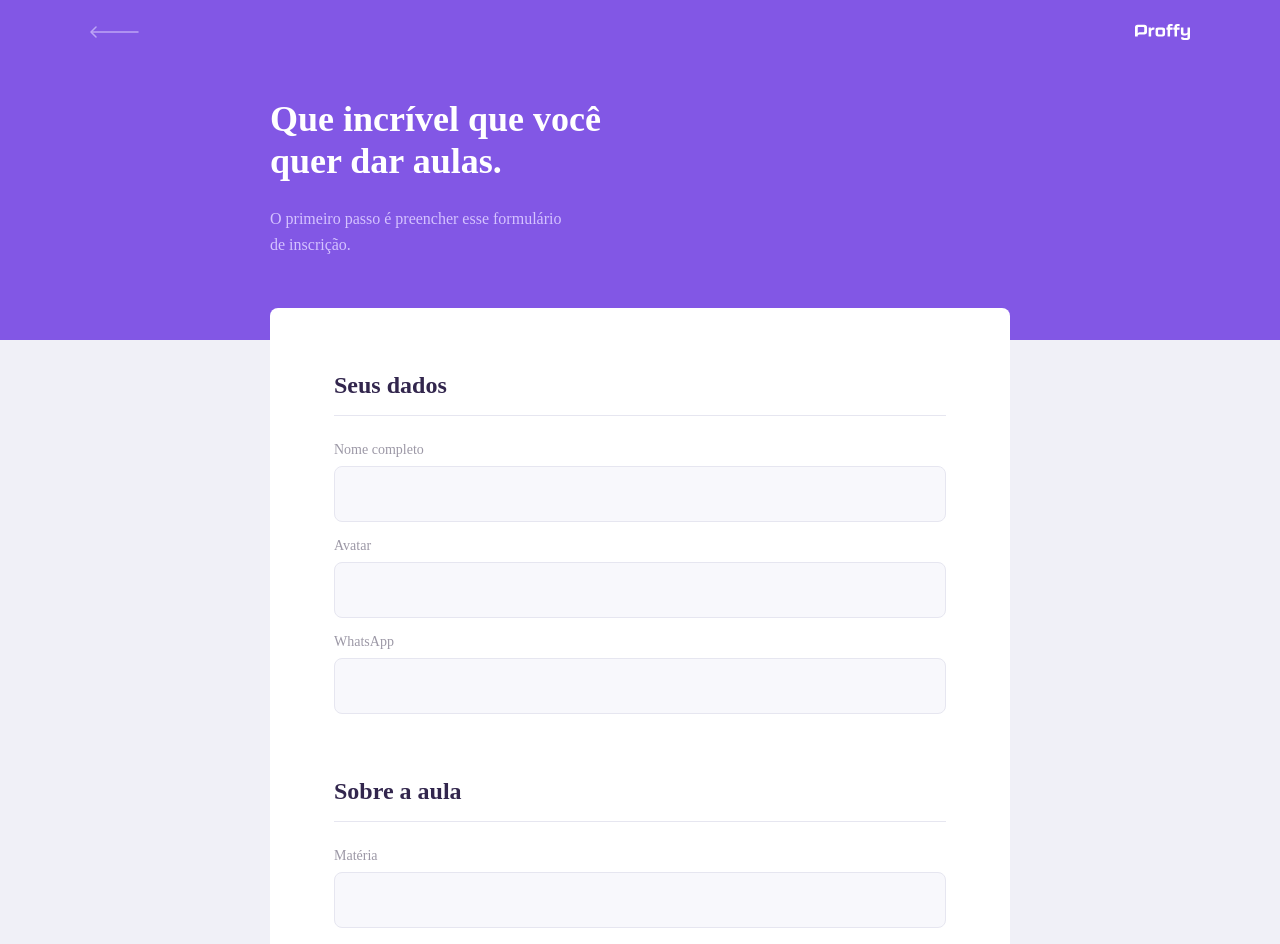
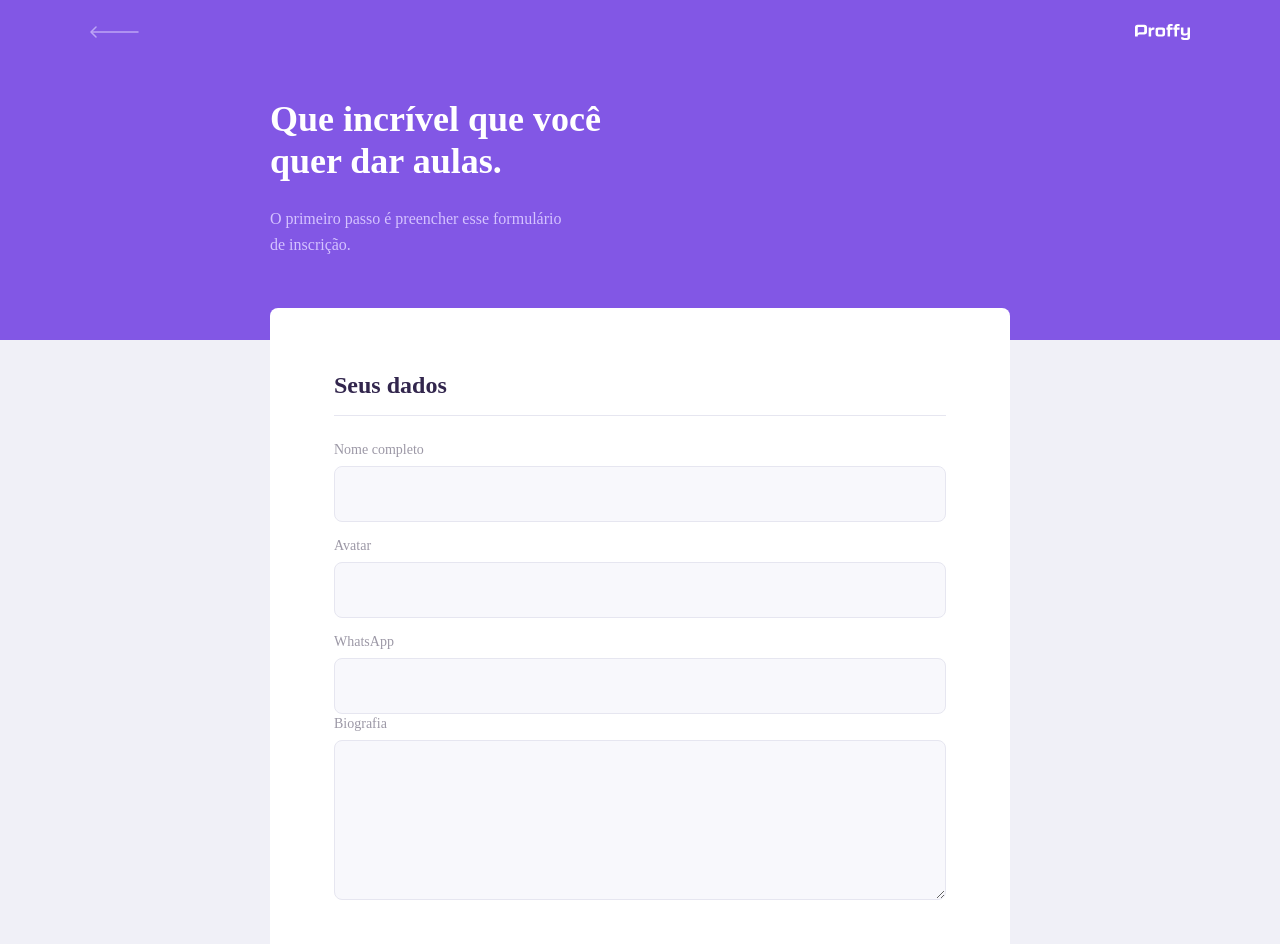
Before and after one commit to lfnandoo/proffy-frontend, a React (Create React App) app: page /give-classes in a window 1280 px wide. Shown: the top 944 px of the page. Built offline with nearby package versions, Linux system fonts and the light colour scheme; the HTML template or start-up script is replaced by a standard one.

Commit message:
🚀 Textarea component

```diff
--- /dev/null
+++ b/src/components/Select/styles.css
@@ -0,0 +1,34 @@
+.input-block {
+  position: relative;
+}
+
+.input-block + .input-block {
+  margin-top: 1.4rem;
+}
+
+.input-block label {
+  font-size: 1.4rem;
+}
+
+.input-block input {
+  width: 100%;
+  height: 5.6rem;
+  margin-top: 0.8rem;
+  border-radius: 0.8rem;
+  background: var(--color-input-background);
+  border: 1px solid var(--color-line-in-white);
+  outline: 0;
+  padding: 0 1.6rem;
+  font: 1.6rem Archivo;
+}
+
+.input-block:focus-within::after {
+  width: calc(100% - 3.2rem);
+  height: 2px;
+  content: "";
+  background: var(--color-primary-light);
+  position: absolute;
+  left: 1.6rem;
+  right: 1.6rem;
+  bottom: 0;
+}
--- /dev/null
+++ b/src/components/Textarea/index.tsx
@@ -0,0 +1,18 @@
+import React, { TextareaHTMLAttributes } from "react";
+import "./styles.css";
+
+interface TextareaProps extends TextareaHTMLAttributes<HTMLTextAreaElement> {
+  label: string;
+  name: string;
+}
+
+const Textarea: React.FC<TextareaProps> = ({ label, name, ...rest }) => {
+  return (
+    <div className="text-area-block">
+      <label htmlFor={name}>{label}</label>
+      <textarea id={name} {...rest} />
+    </div>
+  );
+};
+
+export default Textarea;
--- /dev/null
+++ b/src/components/Textarea/styles.css
@@ -0,0 +1,36 @@
+.text-area-block {
+  position: relative;
+}
+
+.text-area-block + .text-area-block {
+  margin-top: 1.4rem;
+}
+
+.text-area-block label {
+  font-size: 1.4rem;
+}
+
+.text-area-block textarea {
+  width: 100%;
+  height: 16rem;
+  min-height: 7rem;
+  margin-top: 0.8rem;
+  border-radius: 0.8rem;
+  background: var(--color-input-background);
+  border: 1px solid var(--color-line-in-white);
+  outline: 0;
+  padding: 1.2rem 1.6rem;
+  resize: vertical;
+  font: 1.6rem Archivo;
+}
+
+.text-area-block:focus-within::after {
+  width: calc(100% - 3.2rem);
+  height: 2px;
+  content: "";
+  background: var(--color-primary-light);
+  position: absolute;
+  left: 1.6rem;
+  right: 1.6rem;
+  bottom: 0.6rem;
+}
--- a/src/pages/TeacherForm/index.tsx
+++ b/src/pages/TeacherForm/index.tsx
@@ -5,6 +5,7 @@ import PageHeader from "../../components/PageHeader";
 import Input from "../../components/Input";
 
 import warningIcon from "../../assets/images/icons/warning.svg";
+import Textarea from '../../components/Textarea';
 
 export default function TeacherForm() {
   return (
@@ -20,6 +21,7 @@ export default function TeacherForm() {
           <Input name="name" label="Nome completo" />
           <Input name="avatar" label="Avatar" />
           <Input name="whatsapp" label="WhatsApp" />
+          <Textarea name="bio" label="Biografia" />
         </fieldset>
 
         <fieldset>
--- a/src/pages/TeacherForm/styles.css
+++ b/src/pages/TeacherForm/styles.css
@@ -40,6 +40,10 @@
   width: 100%;
   padding-bottom: 1.6rem;
   border-bottom: 1px solid var(--color-line-in-white);
+}
+
+#page-teacher-form main fieldset .input-block + .text-area-bkicj {
+  margin-top: 2.4rem;
 }
 
 #page-teacher-form main footer {
```
Also changed, not shown: src/components/Select/index.tsx (added, +18 -0 lines).
